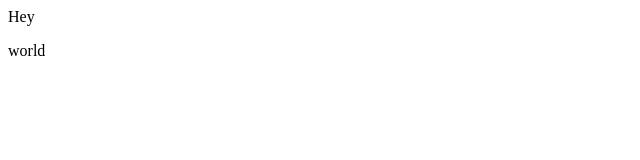
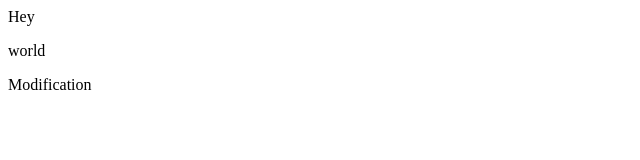
Before and after one commit to sssshivvvv/demo_repo, a plain HTML site: page index.html in a window 1280 px wide. Shown: the whole page, without its empty margins (0-640 px from the left). Drawn offline with Linux system fonts and the light colour scheme.

Commit message:
modification

```diff
--- a/index.html
+++ b/index.html
@@ -1,2 +1,3 @@
 <div>Hey</div>
 <p>world</p>
+<div>Modification</div>
```
